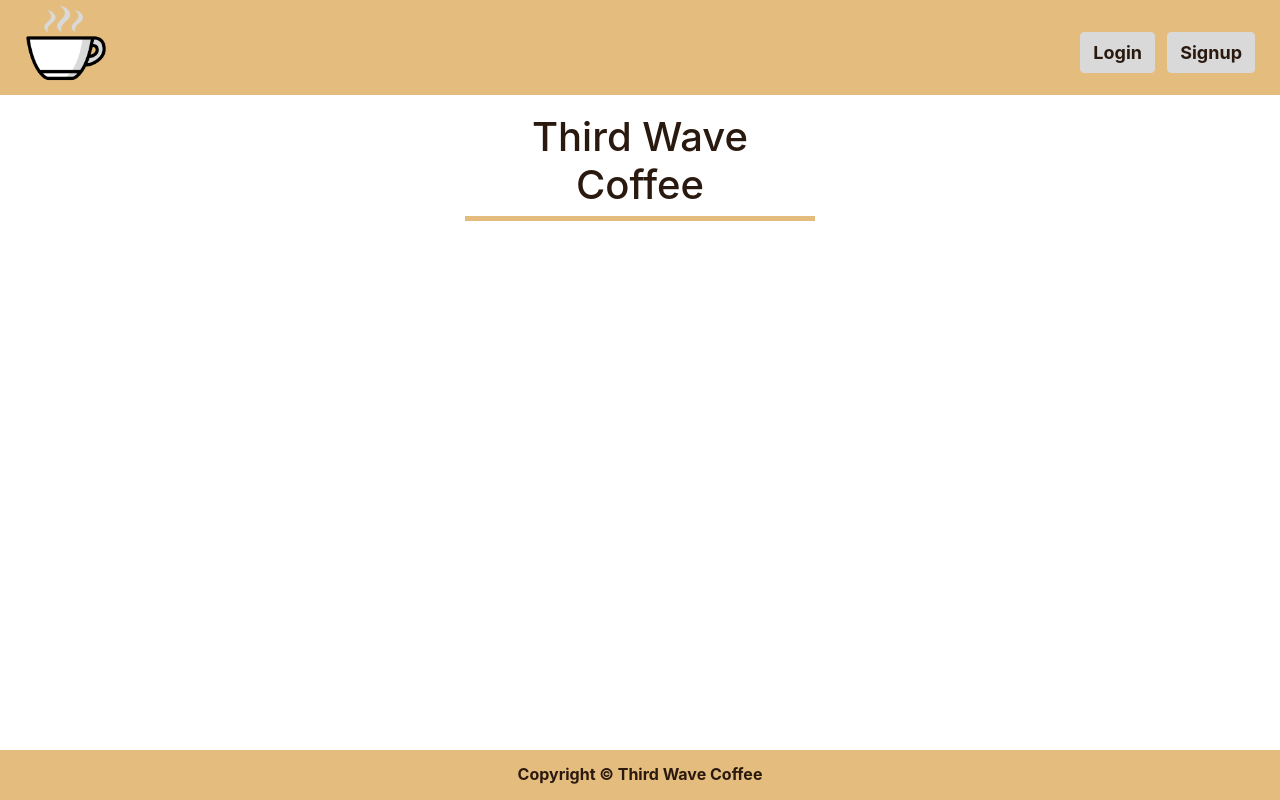
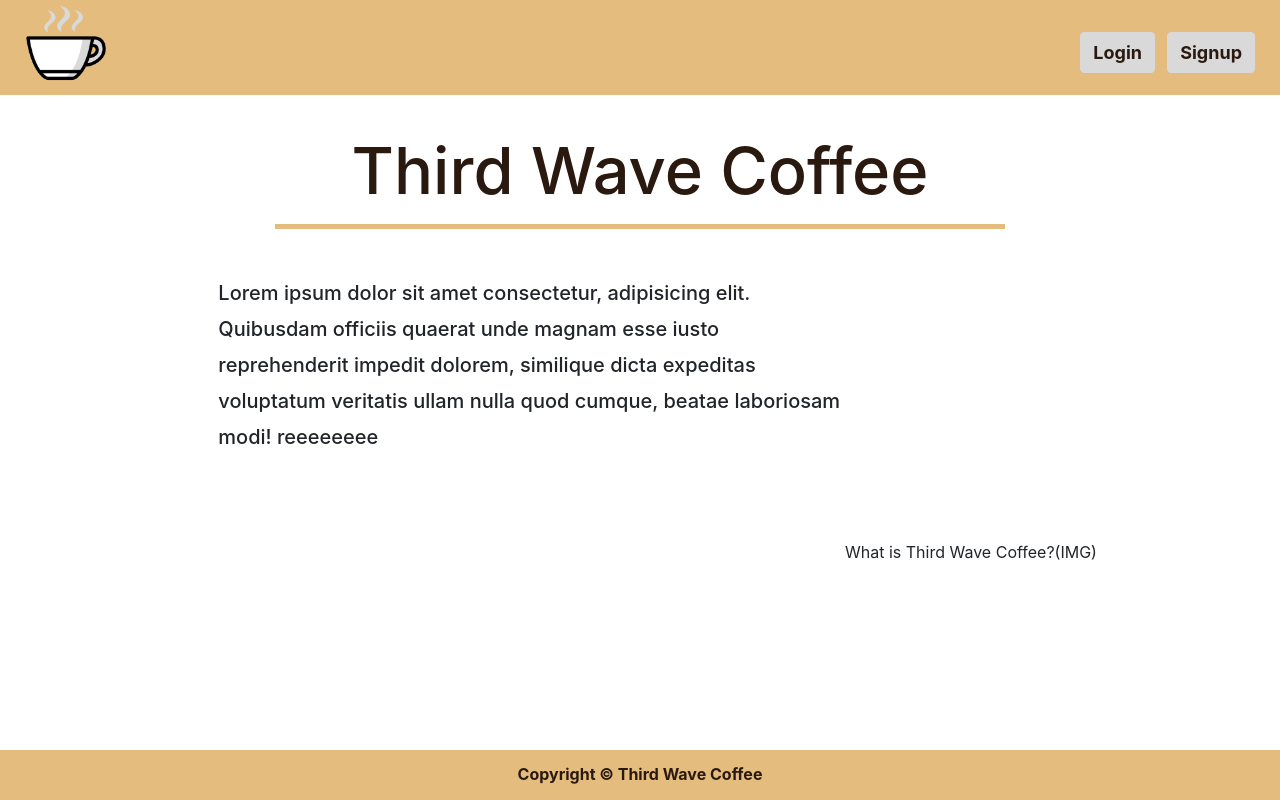
Before and after one commit to Eshi44/Third-Wave-Coffe, a React (Create React App) app in the folder client/: page / in a window 1280 px wide. Built offline with nearby package versions, Linux system fonts and the light colour scheme.

Commit message:
added lorem text and columns to main page

```diff
--- a/client/src/containers/Main.css
+++ b/client/src/containers/Main.css
@@ -1,7 +1,15 @@
 h1 {
     text-align: center;
+    font-size: 65px;
     color: #2a190f;
     margin-top: 5%;
     padding-bottom: 2%;
     border-bottom:#e4bc7e solid 5px;
 }
+h5 {
+    line-height: 1.8;
+    margin-top: 6%;
+}
+#coffee-row{
+    margin-top: 7%;
+}
--- a/client/src/containers/Main.jsx
+++ b/client/src/containers/Main.jsx
@@ -9,22 +9,34 @@ class Main extends Component {
 				<div id="homepage-cover">
 					<div className="container">
 						<div className="row">
-              <div className="col-4">
+							<div className="col-2"></div>
+							<div className="col-8">
+								<h1>Third Wave Coffee</h1>
+							</div>
+							<div className="col-2"></div>
+						</div>
 
 				</div>
-              <div className="col-4">
-                <h1>Third Wave Coffee</h1>
+				<div className="fluid-container">
+					<div className="row">
+						<div className="col col-sm-2 col-md-2 col-lg-2"></div>
+						<div className="col col-sm-8 col-md-6 col-lg-6">
+							<h5>
+								Lorem ipsum dolor sit amet consectetur, adipisicing elit.
+								Quibusdam officiis quaerat unde magnam esse iusto reprehenderit
+								impedit dolorem, similique dicta expeditas voluptatum veritatis
+								ullam nulla quod cumque, beatae laboriosam modi! reeeeeeee
+							</h5>
 						</div>
-              <div className="col-4">
-
+						<div className="col col-sm-2 col-md-4 col-lg-4"></div>
 					</div>
 				</div>
-          </div>
-        </div>
+
 				<div className="container">
-          <div className="row">
-            <div className="col">
-
+					<div className="row" id="coffee-row">
+						<div className="col col-sm-4 col-md-2 col-lg-2"></div>
+						<div className="col col-sm-4 col-md-6 col-lg-6"></div>
+						<div className="col col-sm-4 col-md-4 col-lg-4">What is Third Wave Coffee?(IMG)</div>
 					</div>
 				</div>
                 </div>
```
Lines whose indentation alone changed are shown as unchanged.
